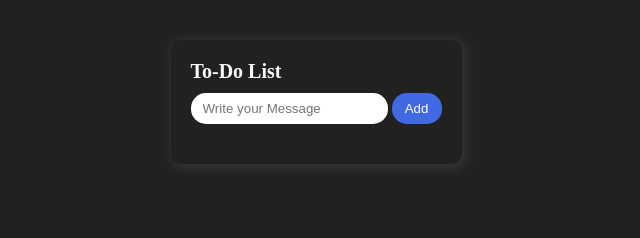
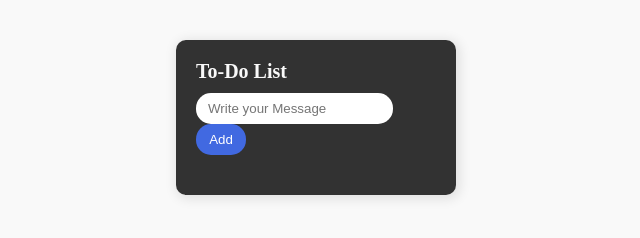
Before and after one commit to sagarbarman37/To-Do_list, a plain HTML site: page index.html in a window 1280 px wide. Shown: the whole page, without its empty margins (324-964 px from the left). Drawn offline with Linux system fonts and the light colour scheme.

Commit message:
color change

```diff
--- a/style.css
+++ b/style.css
@@ -6,7 +6,7 @@
 
 body {
   width: 100%;
-  background-color: #212121;
+  background-color: #f9f9f9;
   color: #f9f9f9;
   display: flex;
   justify-content: center;
@@ -14,11 +14,12 @@ body {
 }
 
 .container {
-  max-width: 300px;
+  max-width: 280px;
   padding: 20px;
   margin-top: 40px;
   border-radius: 10px;
-  box-shadow: 2px 2px 12px 2px rgba(255 255, 255, 0.1);
+  background: rgba(0, 0, 0, 0.8);
+  box-shadow: 2px 2px 12px 2px rgba(0, 0, 0, 0.1);
 }
 
 h1 {
```
